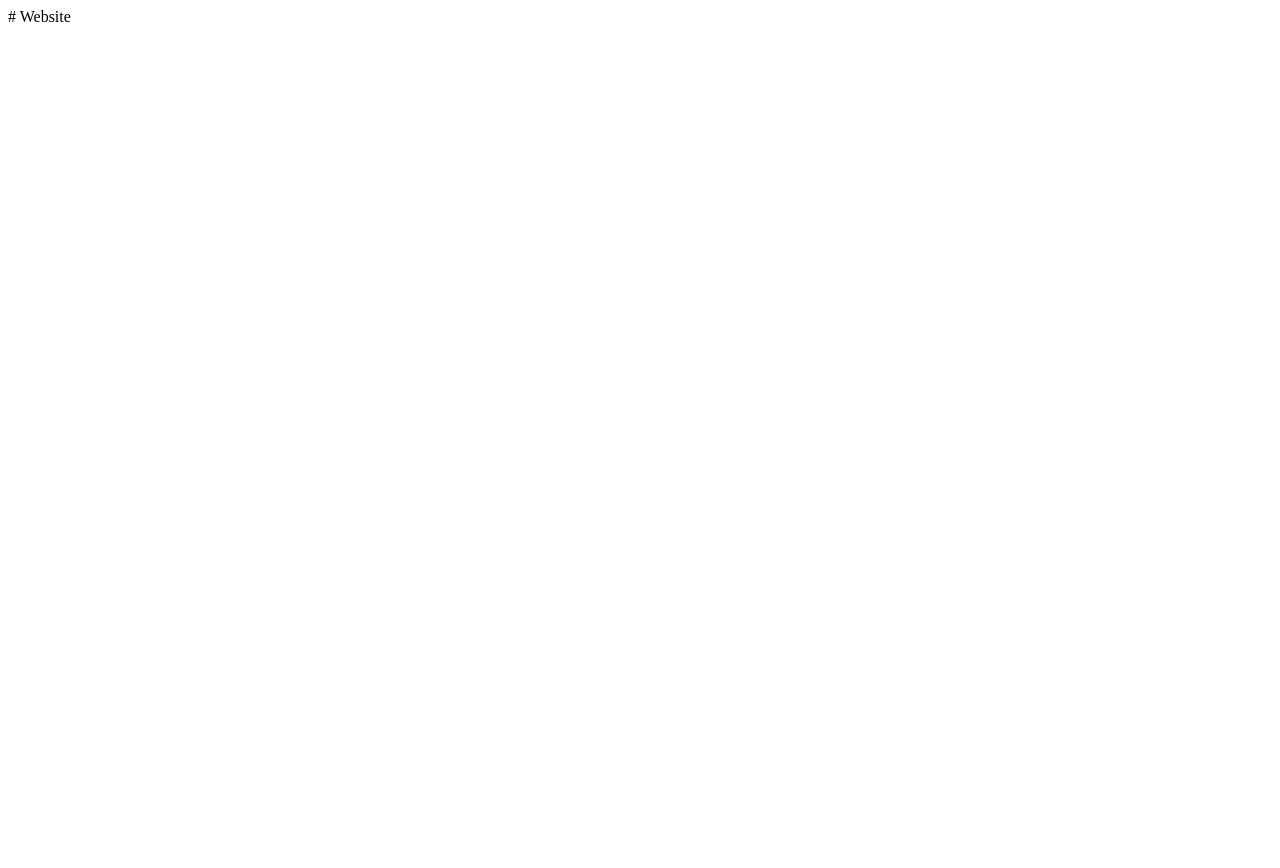
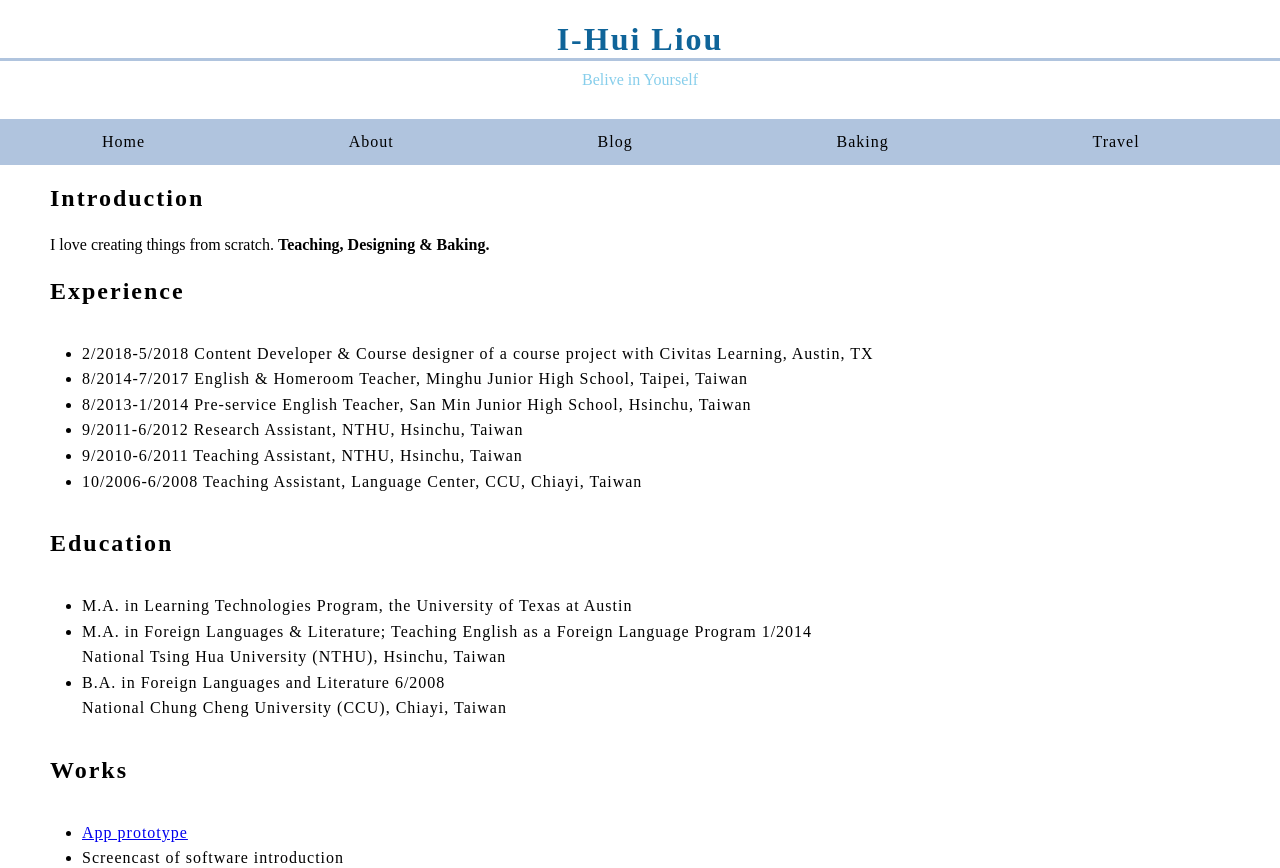
Before and after one commit to IHui2017/Website, a plain HTML site: page index.html in a window 1280 px wide. Before the commit the page ends 800 px from the top, so only its background shows below. Drawn offline with Linux system fonts and the light colour scheme; grey boxes are pictures that could not be loaded.

Commit message:
Add Vs website codes

```diff
--- a/index.html
+++ b/index.html
@@ -1 +1,139 @@
-# Website
+<!DOCtype html>
+<html>
+    <head>
+      <style>
+
+html, body {
+ margin: 0;
+ padding: 0;
+}
+
+ul {
+    list-style-type: none;
+    margin: 0;
+    padding: 0;
+    overflow: hidden;
+    background-color: lightsteelblue;
+}
+
+.navigator a {
+  display: block;
+  color:black;
+  text-align: center;
+  padding: 14px 16px;
+  text-decoration: none;
+  float: left;
+}
+
+.navigator div {
+  display: flex;
+  width: 97%;
+  justify-content: space-around;
+}
+
+li a:hover {
+  background-color: rgb(155, 207, 240);
+}
+h1 {
+  border-bottom:3px solid lightsteelblue;
+  letter-spacing:2px;
+  text-align: center;
+  margin-bottom: 10px;
+  }
+
+p.believe{
+  margin-top:5px;
+  margin-bottom:30px;
+  text-align: center;
+}
+
+h2 {
+  letter-spacing:2px;
+  }
+ul {
+  letter-spacing:1px;
+  }
+
+ul.content {
+  background: white;
+  list-style-type: disc;
+  padding: 1em;
+  margin: 1em;
+  line-height: 160%;
+}
+p.introduction {
+  padding: 0em;
+  margin: 0em;
+  line-height: 160%;
+}
+.left-margin {
+  margin-left: 50px;
+}
+
+
+#blogtitle {
+  margin:auto;
+}
+
+.Hobby {
+  font-weight: bold;
+}
+
+</style>
+
+    </head>
+<body>
+<div id="blogtitle">
+<h1 style="color:rgb(15, 100, 153)";> I-Hui Liou </h1>
+<p class="believe" style="color:skyblue;"> Belive in Yourself</p>
+</div>
+
+<ul class="navigator">
+  <div>
+    <li><a class="active" href="#home">Home</a></li>
+    <li><a href="#About">About</a></li>
+    <li><a href="#Blog">Blog</a></li>
+    <li><a href="#Baking">Baking</a></li>
+    <li><a href="#Travel">Travel</a></li>
+  </div>
+</ul>
+
+
+<div class="left-margin">
+  <div class="relative">
+  <h2> Introduction </h2>
+    <p class="introduction">I love creating things from scratch. <span class="Hobby">Teaching, Designing & Baking.</span></p>
+  <h2> Experience </h2>
+  <ul class="content">
+    <li>2/2018-5/2018 Content Developer & Course designer of a course project with Civitas Learning, Austin, TX   </li>
+    <li>8/2014-7/2017 English & Homeroom Teacher, Minghu Junior High School, Taipei, Taiwan                    </li>
+    <li>8/2013-1/2014 Pre-service English Teacher, San Min Junior High School, Hsinchu, Taiwan		        </li>
+    <li>9/2011-6/2012 Research Assistant, NTHU, Hsinchu, Taiwan  			                                    </li>
+    <li>9/2010-6/2011 Teaching Assistant, NTHU, Hsinchu, Taiwan  			                                    </li>
+    <li>10/2006-6/2008 Teaching Assistant, Language Center, CCU, Chiayi, Taiwan                            </li>
+  </ul>
+
+  <h2> Education </h2>
+  <ul class="content">
+  <li>M.A. in Learning Technologies Program, the University of Texas at Austin</li>
+  <li>M.A. in Foreign Languages & Literature; Teaching English as a Foreign Language Program    1/2014
+    <br>National Tsing Hua University (NTHU), Hsinchu, Taiwan
+    </li>
+  <li>B.A. in Foreign Languages and Literature								6/2008
+    <br>National Chung Cheng University (CCU), Chiayi, Taiwan
+  </li>
+
+  </ul>
+  <h2> Works </h2>
+  <ul class="content">
+    <li> <a href="https://invis.io/83MLZRB6YZQ" target="_blank">App prototype</a></li>
+
+    <li> Screencast of software introduction</li>
+    <div>
+    <iframe width="348" height="286" src="https://www.youtube.com/embed/KQUsLimhHrM" frameborder="0" allow="autoplay; encrypted-media" allowfullscreen></iframe>
+    </div>
+  </ul>
+</div>
+
+</body>
+</html>
```
